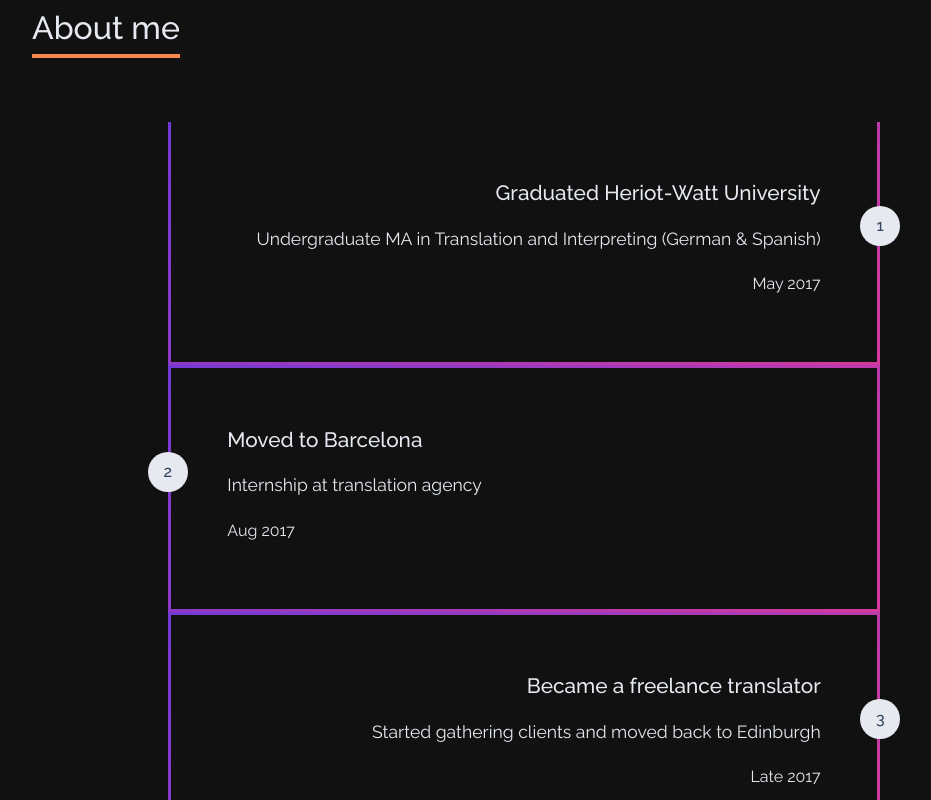
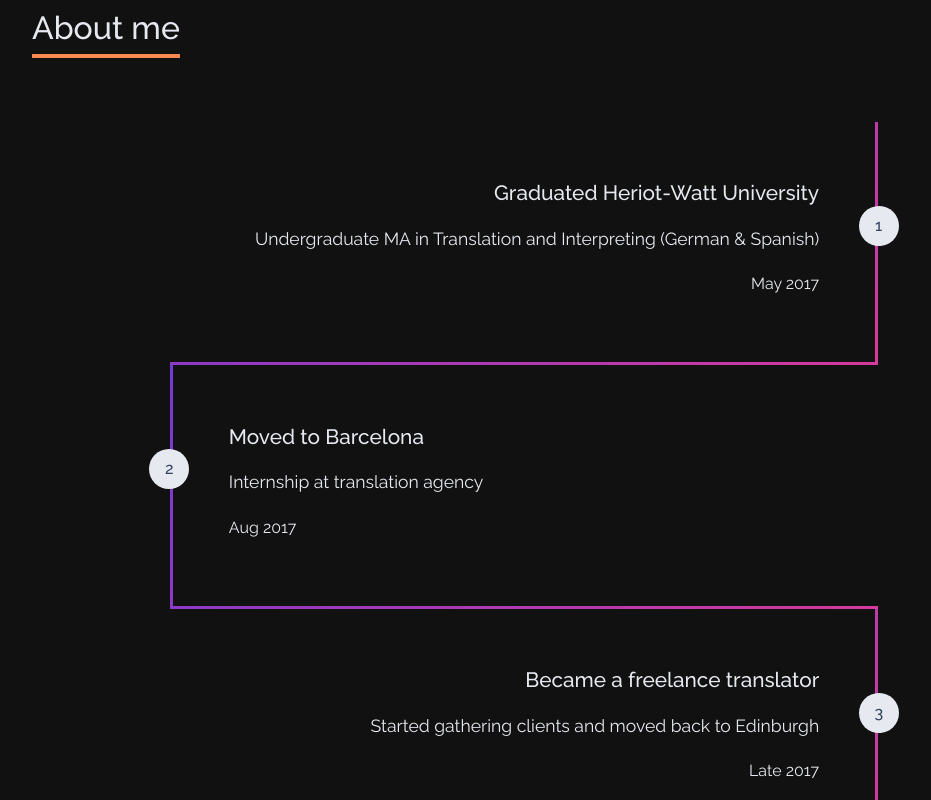
Before and after one commit to ScotDev/Personal-site, a React (Create React App) app: page / in a window 1280 px wide. Shown: the part 2400-3200 px from the top of the page, without its empty margins (136-1067 px from the left). Built offline with nearby package versions, Linux system fonts and the light colour scheme.

Commit message:
Tweaked timeline style

```diff
--- a/public/scss/_timeline.scss
+++ b/public/scss/_timeline.scss
@@ -17,6 +17,7 @@
 
     li:nth-child(even) {
       border-left: 3px solid;
+      border-bottom: 3px solid;
       padding-right: 0;
 
       &:before {
@@ -28,6 +29,7 @@
 
     li:nth-child(odd) {
       border-right: 3px solid;
+      border-bottom: 3px solid;
       padding-left: 0;
       text-align: right;
 
@@ -42,11 +44,11 @@
       border-top: 0;
     }
     li:last-child {
-      border: 3px solid;
+      border-bottom: 3px solid;
       border-image: $primary-gradient;
       -moz-border-image: $primary-gradient;
-      // -webkit-border-image: $primary-gradient;
-      // -webkit-border-image-slice: 1;
+      -webkit-border-image: $primary-gradient;
+      -webkit-border-image-slice: 1;
       border-image-slice: 1;
       // border-width: 3px;
     }
@@ -54,11 +56,10 @@
     li {
       font-size: 1em;
       line-height: 1.75em;
-      border: 3px solid;
       border-image: $primary-gradient;
-      -moz-border-image: $primary-gradient;
-      // -webkit-border-image: $primary-gradient;
-      // -webkit-border-image-slice: 1;
+      // -moz-border-image: $primary-gradient;
+      // // -webkit-border-image: $primary-gradient;
+      // // -webkit-border-image-slice: 1;
       border-image-slice: 1;
       // border-width: 3px;
       margin: 0;
```
Also changed, not shown: src/styles.min.css.
